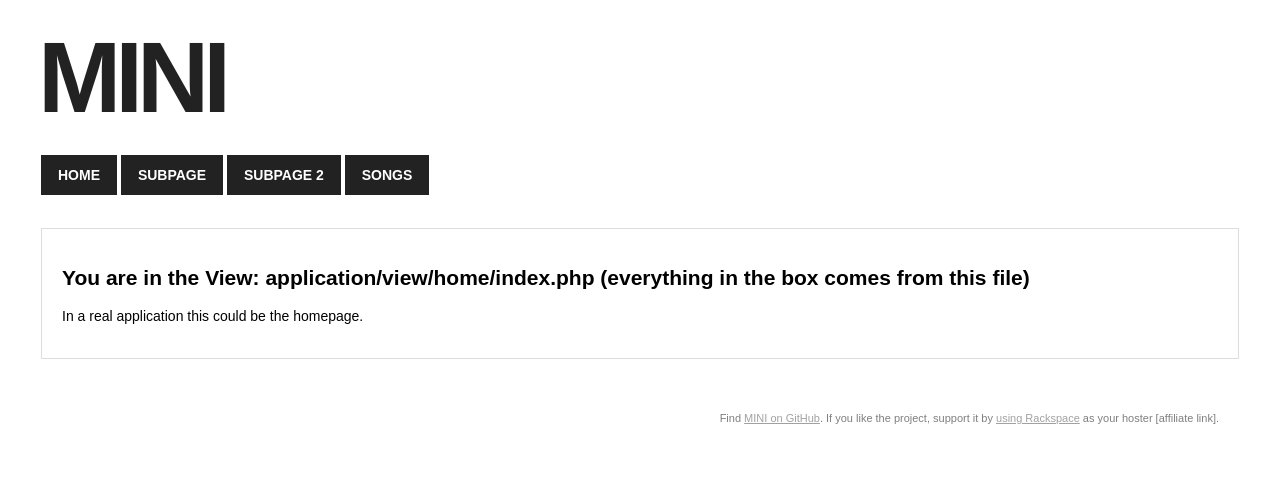
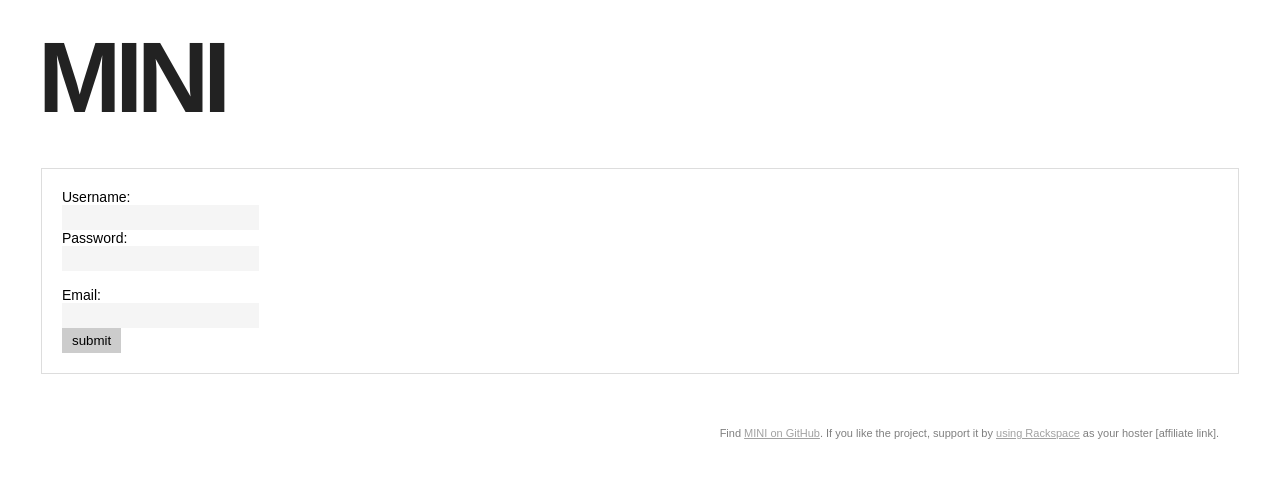
Before and after one commit to SJPCompany/sjp_project, a PHP site: page / in a window 1280 px wide. Shown: the top 478 px of the page. Run offline with PHP 8.4, Linux system fonts and the light colour scheme; some libraries are stand-ins or nearby versions.

Commit message:
Try to make a login page

```diff
--- a/application/config/config.php
+++ b/application/config/config.php
@@ -54,7 +54,7 @@ define('URL', URL_PROTOCOL . URL_DOMAIN . URL_SUB_FOLDER);
  */
 define('DB_TYPE', 'mysql');
 define('DB_HOST', '127.0.0.1');
-define('DB_NAME', 'mini');
+define('DB_NAME', 'sjp');
 define('DB_USER', 'root');
-define('DB_PASS', 'your_password');
+define('DB_PASS', '');
 define('DB_CHARSET', 'utf8');
--- a/application/controller/home.php
+++ b/application/controller/home.php
@@ -8,6 +8,7 @@
  * This is really weird behaviour, but documented here: http://php.net/manual/en/language.oop5.decon.php
  *
  */
+require APP . 'model/AccountModel.php';
 class Home extends Controller
 {
     /**
@@ -20,6 +21,16 @@ class Home extends Controller
         require APP . 'view/_templates/header.php';
         require APP . 'view/home/index.php';
         require APP . 'view/_templates/footer.php';
+
+
+        if (isset($_POST['submit'])) {
+            $username = $_POST['username'];
+            $password = $_POST['password'];
+            $role = $_POST['role'];
+            $email = $_POST['email'];
+            $this->model->Checker($username, $password, $role, $email);
+            var_dump($_POST);
+        }
     }
 
     /**
--- /dev/null
+++ b/application/model/AccountModel.php
@@ -0,0 +1,52 @@
+<?php
+/**
+ * Created by PhpStorm.
+ * User: justi
+ * Date: 4-4-2017
+ * Time: 15:13
+ */
+class AccountModel {
+    function __construct($db)
+    {
+        try {
+            $this->db = $db;
+        } catch (PDOException $e) {
+            exit('Database connection could not be established.');
+        }
+    }
+
+    function Checker($username, $password, $role, $email) {
+        $sql = "SELECT * FROM account WHERE password=:password";
+        $querySelect = $this->db->prepare($sql);
+        $parameters = array(':password' => $password);
+
+        // useful for debugging: you can see the SQL behind above construction by using:
+        // echo '[ PDO DEBUG ]: ' . Helper::debugPDO($sql, $parameters);  exit();
+
+        $querySelect->execute($parameters);
+
+        // Check if the user already exists
+        $count = $querySelect->rowCount();
+        if ($count < 0) {
+            echo "Nothing has been found";
+            Register($username, $password, $role, $email);
+        } elseif ($count == 1) {
+
+        } else {
+            echo "You already exists";
+        }
+    }
+
+    function Register($username, $password, $role, $email) {
+        $sql = "INSERT INTO song (username, password, role, email) VALUES (:username, :password, :role, :email)";
+        // Make the password encrypted
+        $password = password_hash($password, PASSWORD_BCRYPT);
+        $query = $this->db->prepare($sql);
+        $parameters = array(':username' => $username, ':password' => $password, ':role' => $role, ':email' => $email);
+
+        // useful for debugging: you can see the SQL behind above construction by using:
+        // echo '[ PDO DEBUG ]: ' . Helper::debugPDO($sql, $parameters);  exit();
+
+        $query->execute($parameters);
+    }
+}
--- a/application/view/_templates/header.php
+++ b/application/view/_templates/header.php
@@ -19,10 +19,11 @@
         MINI
     </div>
 
-    <!-- navigation -->
+    <!-- navigation
     <div class="navigation">
         <a href="<?php echo URL; ?>">home</a>
         <a href="<?php echo URL; ?>home/exampleone">subpage</a>
         <a href="<?php echo URL; ?>home/exampletwo">subpage 2</a>
         <a href="<?php echo URL; ?>songs">songs</a>
     </div>
+    -->
--- a/application/view/home/index.php
+++ b/application/view/home/index.php
@@ -1,4 +1,12 @@
 <div class="container">
-    <h2>You are in the View: application/view/home/index.php (everything in the box comes from this file)</h2>
-    <p>In a real application this could be the homepage.</p>
+    <form method="post">
+        Username: <br>
+        <input type="text" name="username"> <br>
+        Password: <br>
+        <input type="text" name="password"> <br>
+        <input type="hidden" value="member" name="role"> <br>
+        Email: <br>
+        <input type="text" name="email"> <br>
+        <input type="submit" value="submit" name="submit">
+    </form>
 </div>
```
